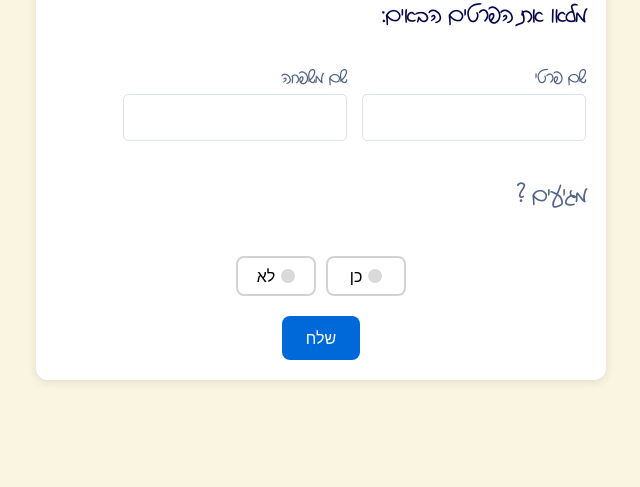
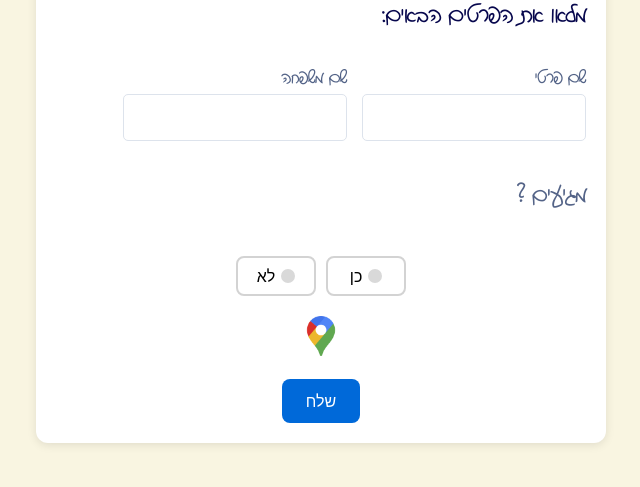
Before and after one commit to mayElimelech/Simple-Devops, a Flask app: page / in a window 1280 px wide. Shown: the part 947-1434 px from the top of the page, without its empty margins (319-959 px from the left). Before the commit the page ends 1329 px from the top, so only its background shows below. Run offline with Flask 3, Linux system fonts and the light colour scheme; some libraries are stand-ins or nearby versions.

Commit message:
added img icon

```diff
--- a/templates/testPage.html
+++ b/templates/testPage.html
@@ -69,6 +69,12 @@
         <input type="radio" id="rate6" name="members" value="6"><label for="rate6">6</label>
       </div>
     </div>
+
+        <div class="google-maps-link">
+  <a href="https://www.google.com/maps/place/%D7%97%D7%A0%D7%99%D7%95%D7%9F+%D7%AA%D7%97%D7%A0%D7%AA+%D7%A8%D7%9B%D7%91%D7%AA+%D7%94%D7%A7%D7%95%D7%9E%D7%9E%D7%99%D7%95%D7%AA%E2%80%AD/@32.0007758,34.7621282,17z/data=!3m1!4b1!4m6!3m5!1s0x1502b377691833f3:0xebacbb7534ade08c!8m2!3d32.0007758!4d34.7621282!16s%2Fg%2F11cmct5mml?entry=ttu&g_ep=EgoyMDI1MDYwMS4wIKXMDSoASAFQAw%3D%3D" target="_blank">
+    <img src="google-maps.png" alt="Google Maps" width="40" height="40">
+  </a>
+    </div>
         <div class="button-container">
    <button type="submit" class="button">שלח </button>
         </div>
@@ -103,7 +109,11 @@ h2 {
     background-color: #F9F5E1;
     text-align: right;
   }
-
+.google-maps-link {
+  text-align: center;
+  margin-top: 20px;
+  margin-bottom: 20px;
+}
   .formbold-main-wrapper {
     display: flex;
     align-items: center;
```
Also changed, not shown: static/google-maps.png (added).
